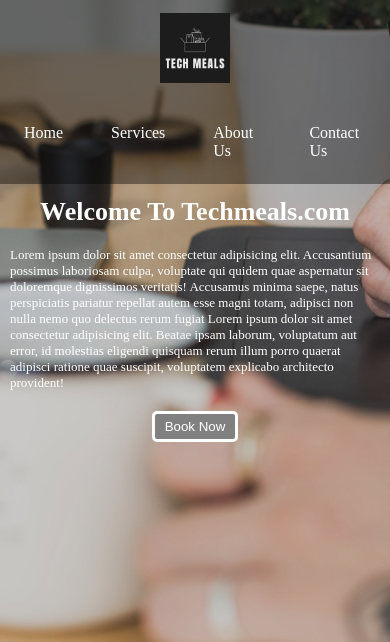
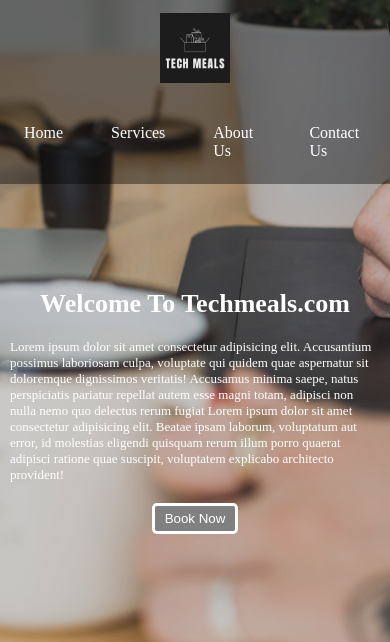
Before and after one commit to ATHARV-YOGI/TechMeals, a plain HTML site: page index.html in a window 390 px wide. Shown: the top 642 px of the page. Drawn offline with Linux system fonts and the light colour scheme.

Commit message:
Update phone.css

```diff
--- a/phone.css
+++ b/phone.css
@@ -10,6 +10,9 @@
 #home{
     height: 250px;
     padding: 10px 10px;
+}
+#home h1{
+    margin-top: 50%;
 }
 
 #home p{
```
